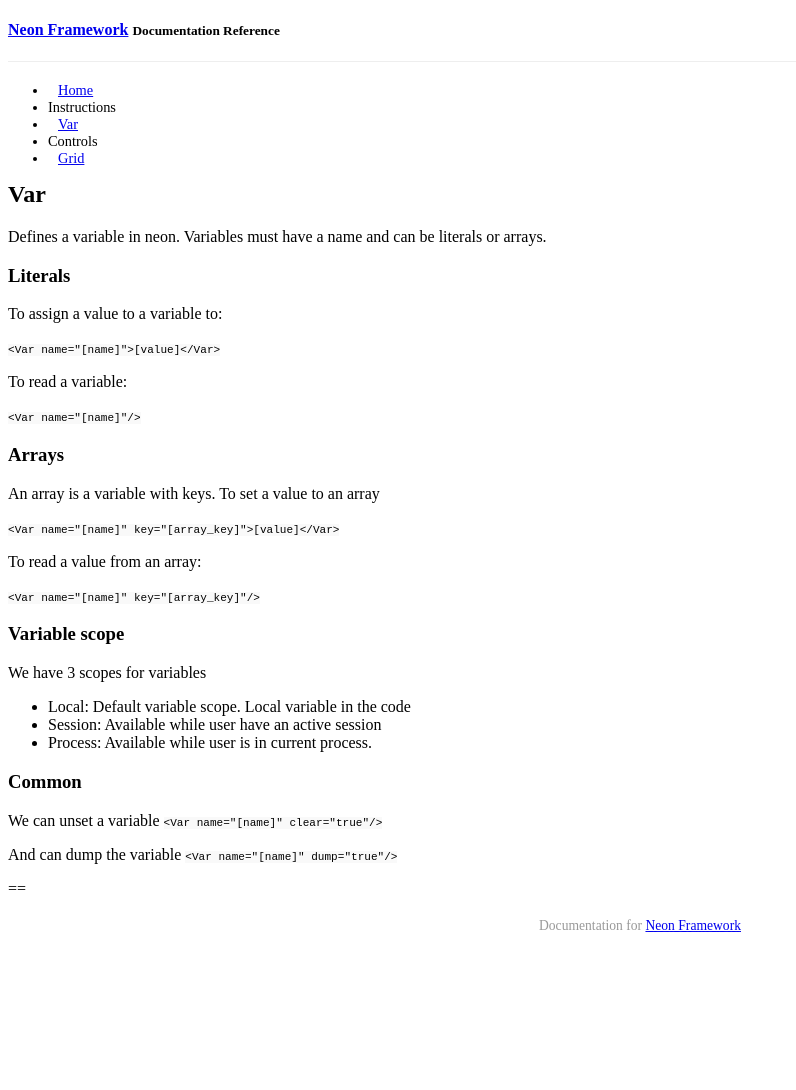
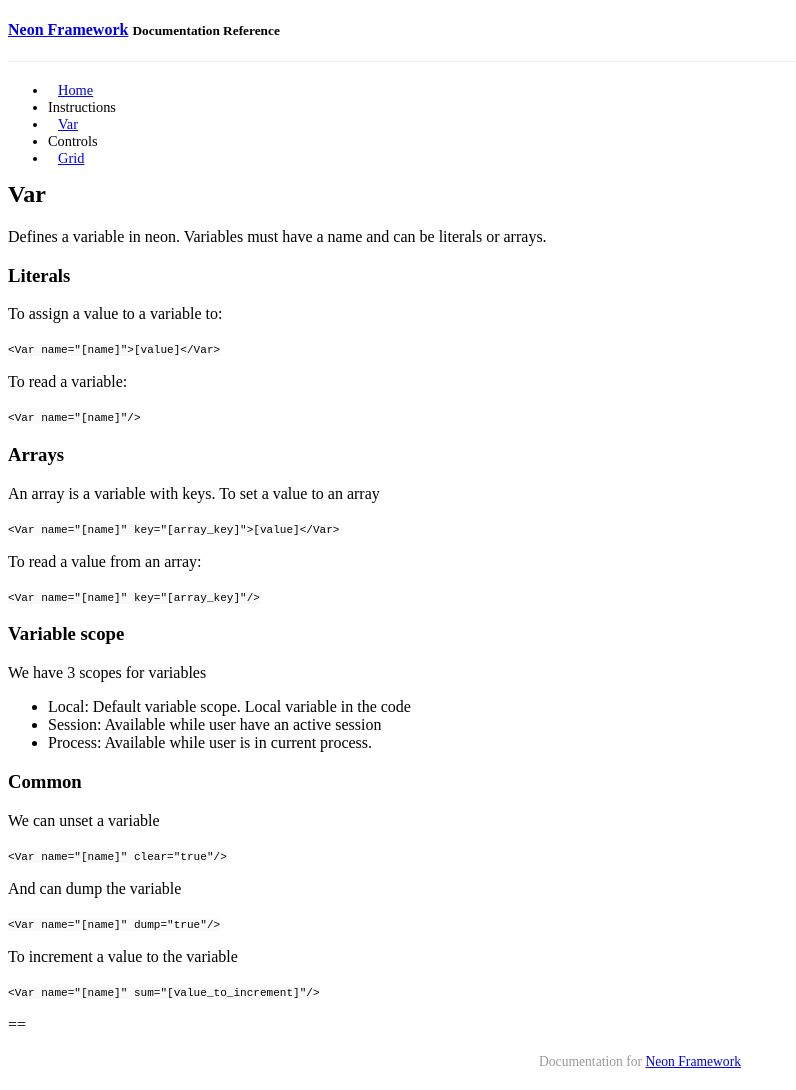
Before and after one commit to paulotavares/kuink, a Jekyll site: the page built from _posts/2014-02-12-var.md, in a window 1280 px wide. Shown: the whole page, without its empty margins (0-796 px from the left). Built offline with Jekyll 4.4.1, drawn with Linux system fonts in a browser that asks for light colours; Markdown is read by kramdown in place of the engine named in the settings; a style sheet for code colours, icons or effects is not loaded; before the commit the page ends 954 px from its top, so only the background shows below that.

Commit message:
Var doc: added sum attr

```diff
--- a/_posts/2014-02-12-var.md
+++ b/_posts/2014-02-12-var.md
@@ -43,10 +43,22 @@
 ### Common
 
 We can unset a variable
+
+
 ``<Var name="[name]" clear="true"/>``
 
+
+
 And can dump the variable
+
+
 ``<Var name="[name]" dump="true"/>``
 
 
+
+To increment a value to the variable
+
+
+``<Var name="[name]" sum="[value_to_increment]"/>``
+
 ==
```
